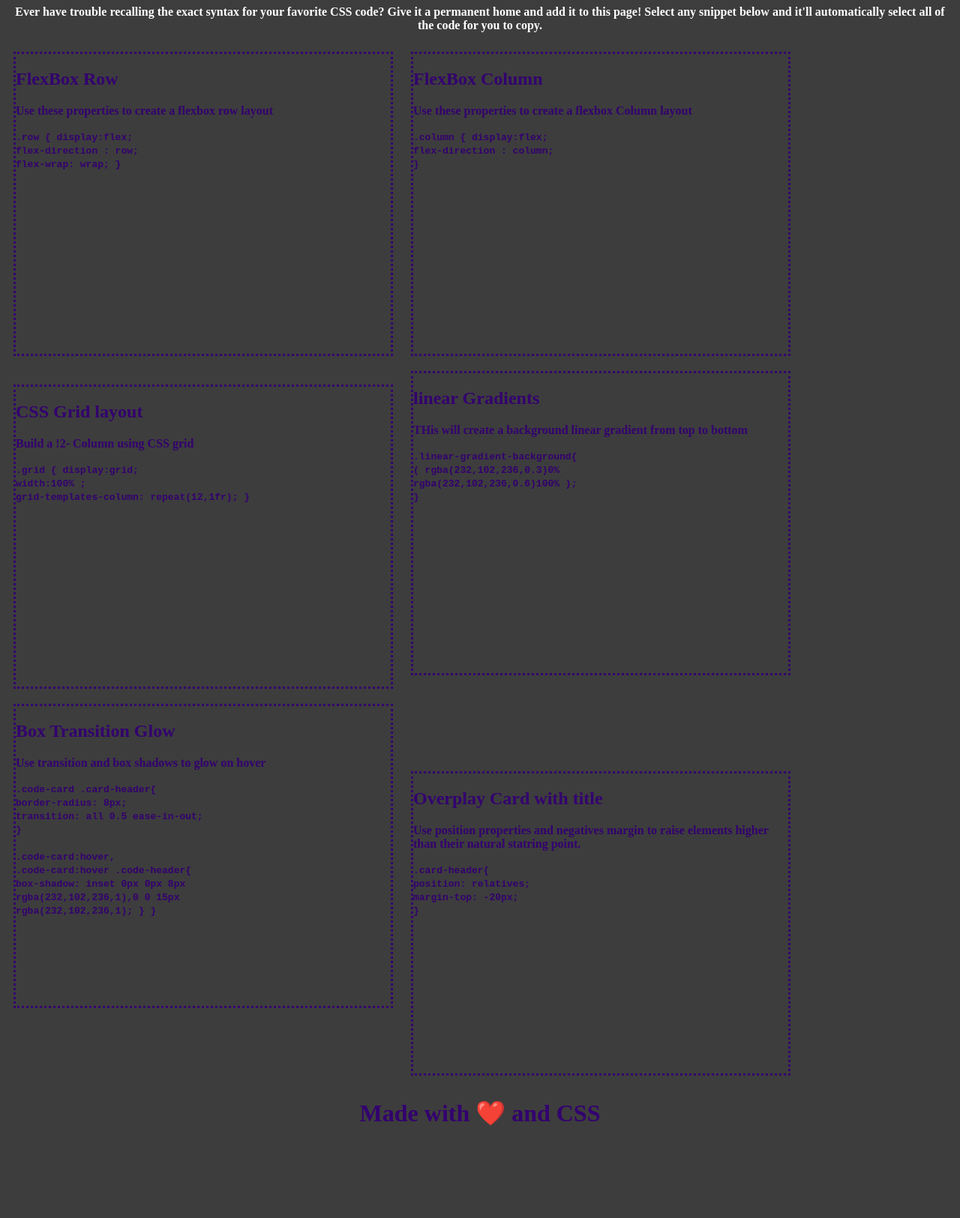
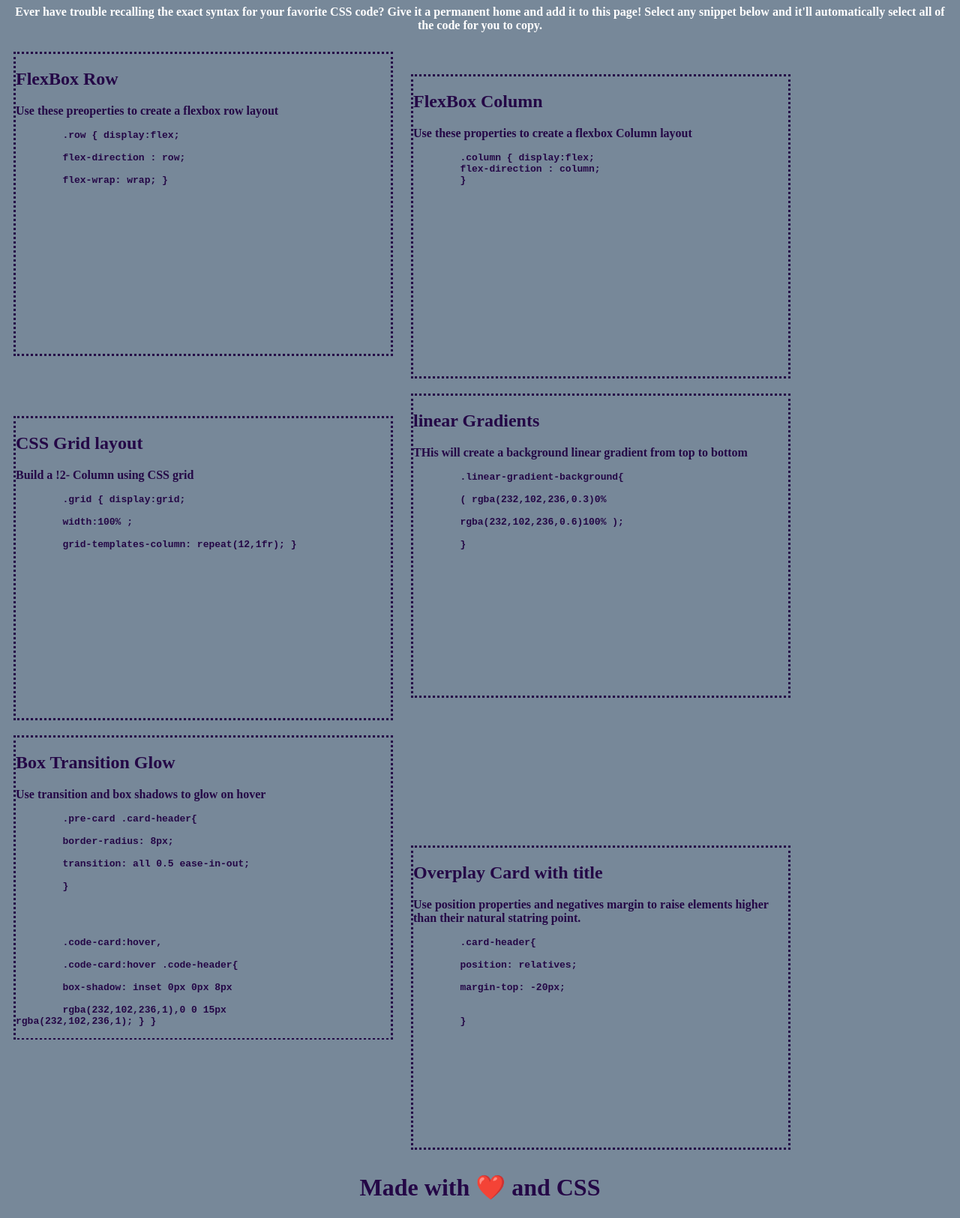
Before and after one commit to danialmirza99/-css-snippet-cheat-sheet, a plain HTML site: page index.html in a window 1280 px wide. Shown: the part 73-1698 px from the top of the page at 75% size. Before the commit the page ends 1599 px from the top, so only its background shows below. Drawn offline with Linux system fonts and the light colour scheme.

Commit message:
use pre tag

```diff
--- a/assets/style.css
+++ b/assets/style.css
@@ -1,24 +1,23 @@
-*{
-    background-color: #3d3d3d;
-    color:#33006F;
-    font-weight: bold;
+* {
+  background-color: lightslategray;
+  color: #240746;
+  font-weight: bold;
 }
 .top {
   text-align: center;
 }
 
-#caption{
-    color: white;
+#caption {
+  color: white;
 }
 
 @media screen and (max-width = 992px) {
-    body{
-        background-color: #3d3d3d;
-    }
+  body {
+    background-color: #3d3d3d;
+  }
 }
 
-
-section{
+section {
   display: inline-block;
   width: 500px;
   height: 400px;
@@ -26,6 +25,15 @@ section{
   border-style: dotted;
 }
 
-footer{
-    text-align: center;
+footer {
+  text-align: center;
 }
+
+code {
+  display: inline-block;
+  width: 250px;
+  height: 300px;
+
+  background-color: #dda0dd;
+  color: white;
+}
--- a/index.html
+++ b/index.html
@@ -2,6 +2,7 @@
 <html lang="en">
   <head>
     <meta charset="UTF-8" />
+    <meta http-equiv="X-UA-Compatible" content="IE=edge" />
     <link rel="stylesheet" href="./assets/style.css" />
     <meta name="viewport" content="width=device-width, initial-scale=1.0" />
     <title>CSS Snippet Cheat Sheet</title>
@@ -17,46 +18,46 @@
     </header>
     <section class="flexrow">
       <h1>FlexBox Row</h1>
-      <p>Use these properties to create a flexbox row layout</p>
-      <code>
+      <p>Use these preoperties to create a flexbox row layout</p>
+      <pre>
         .row { display:flex;<br />
         flex-direction : row;<br />
         flex-wrap: wrap; }
-      </code>
+      </pre>
     </section>
     <section class="flexcolumn">
       <h1>FlexBox Column</h1>
       <p>Use these properties to create a flexbox Column layout</p>
-      <code>
-        .column { display:flex;<br />
-        flex-direction : column;<br />
+      <pre>
+        .column { display:flex;
+        flex-direction : column;
         }
-      </code>
+      </pre>
     </section>
     <section class="grid">
       <h1>CSS Grid layout</h1>
       <p>Build a !2- Column using CSS grid</p>
-      <code>
+      <pre>
         .grid { display:grid;<br />
         width:100% ; <br />
         grid-templates-column: repeat(12,1fr); }
-      </code>
+      </pre>
     </section>
     <section class="linear">
       <h1>linear Gradients</h1>
       <p>THis will create a background linear gradient from top to bottom</p>
-      <code>
+      <pre>
         .linear-gradient-background{ <br />
         ( rgba(232,102,236,0.3)0%<br />
         rgba(232,102,236,0.6)100% );<br />
         }
-      </code>
+      </pre>
     </section>
     <section class="glow">
       <h1>Box Transition Glow</h1>
       <p>Use transition and box shadows to glow on hover</p>
-      <code>
-        .code-card .card-header{<br />
+      <pre>
+        .pre-card .card-header{<br />
         border-radius: 8px;<br />
         transition: all 0.5 ease-in-out;<br />
         }
@@ -66,7 +67,7 @@
         .code-card:hover .code-header{<br />
         box-shadow: inset 0px 0px 8px <br />
         rgba(232,102,236,1),0 0 15px <br />rgba(232,102,236,1); } }
-      </code>
+      </pre>
     </section>
     <section class="overlay">
       <h1>Overplay Card with title</h1>
@@ -74,13 +75,13 @@
         Use position properties and negatives margin to raise elements higher
         than their natural statring point.
       </p>
-      <code>
+      <pre>
         .card-header{<br />
         position: relatives;<br />
         margin-top: -20px;<br />
 
         }
-      </code>
+      </pre>
     </section>
   </body>
 
```
